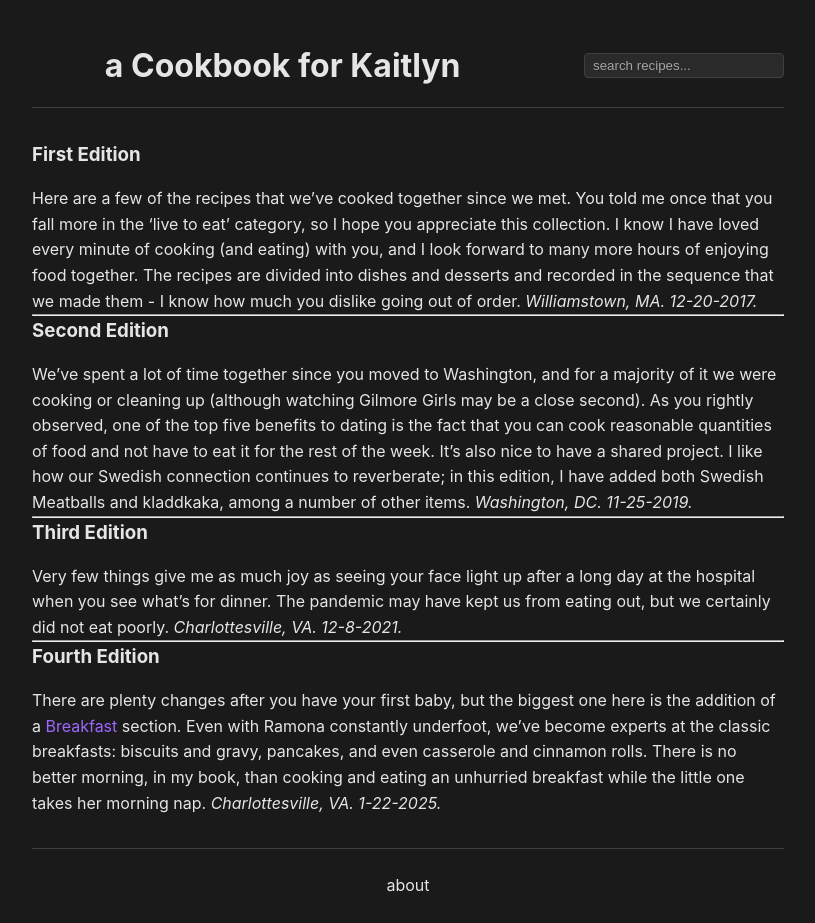
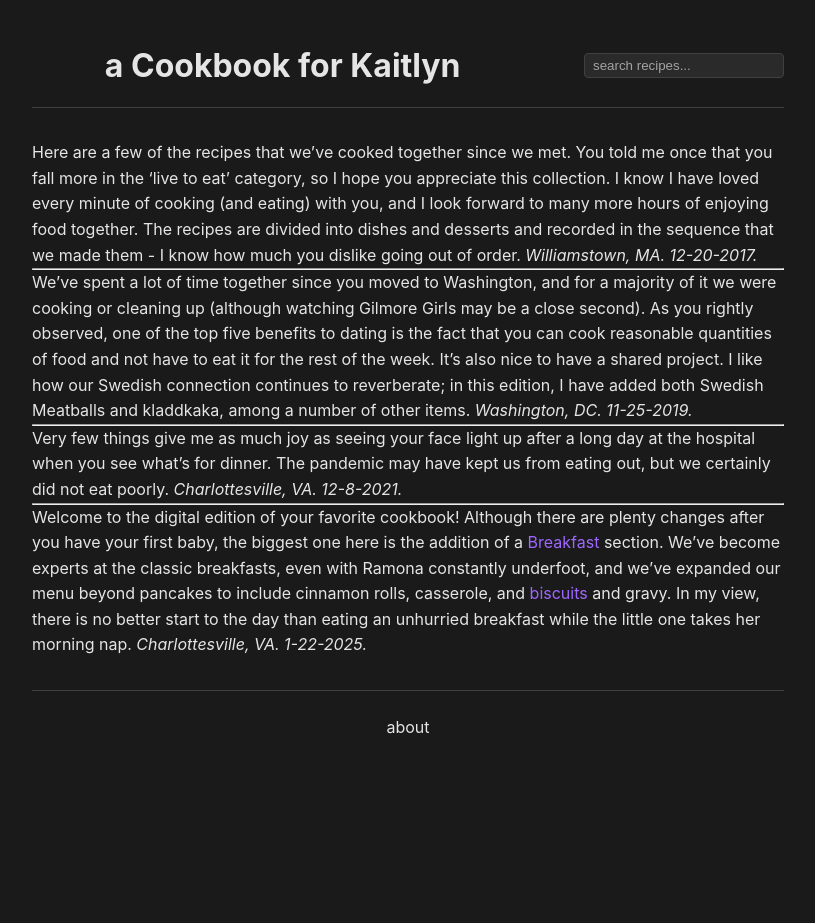
Before and after one commit to williamsca/recipes, a Jekyll site: the page built from about.md, in a window 1280 px wide. Shown: the whole page, without its empty margins (232-1047 px from the left). Built offline with Jekyll 4.4.1, drawn with Linux system fonts in a browser that asks for light colours; after the commit the page ends 900 px from its top, so only the background shows below that.

Commit message:
revising 'about'

```diff
--- a/about.md
+++ b/about.md
@@ -2,8 +2,6 @@
 layout: default
 title: about
 ---
-
-### First Edition ###
 
 Here are a few of the recipes that we’ve cooked together since we met. You told me once
 that you fall more in the ‘live to eat’ category, so I hope you appreciate this collection. I
@@ -13,8 +11,6 @@ recorded in the sequence that we made them - I know how much you dislike going o
 order. *Williamstown, MA. 12-20-2017.*
 
 ---
-
-### Second Edition ###
 
 We’ve spent a lot of time together since you moved to Washington, and for a majority of it
 we were cooking or cleaning up (although watching Gilmore Girls may be a close second).
@@ -26,14 +22,10 @@ items. *Washington, DC. 11-25-2019.*
 
 ---
 
-### Third Edition ###
-
 Very few things give me as much joy as seeing your face light up after a long day at the
 hospital when you see what’s for dinner. The pandemic may have kept us from eating out,
 but we certainly did not eat poorly. *Charlottesville, VA. 12-8-2021.*
 
 ---
 
-### Fourth Edition ###
-
-There are plenty changes after you have your first baby, but the biggest one here is the addition of a [Breakfast](/recipes/categories/breakfast) section. Even with Ramona constantly underfoot, we've become experts at the classic breakfasts: biscuits and gravy, pancakes, and even casserole and cinnamon rolls. There is no better morning, in my book, than cooking and eating an unhurried breakfast while the little one takes her morning nap. *Charlottesville, VA. 1-22-2025.*
+Welcome to the digital edition of your favorite cookbook! Although there are plenty changes after you have your first baby, the biggest one here is the addition of a [Breakfast](/recipes/categories/breakfast) section. We've become experts at the classic breakfasts, even with Ramona constantly underfoot, and we've expanded our menu beyond pancakes to include cinnamon rolls, casserole, and [biscuits](/recipes/recipes/biscuits/) and gravy. In my view, there is no better start to the day than eating an unhurried breakfast while the little one takes her morning nap. *Charlottesville, VA. 1-22-2025.*
```
